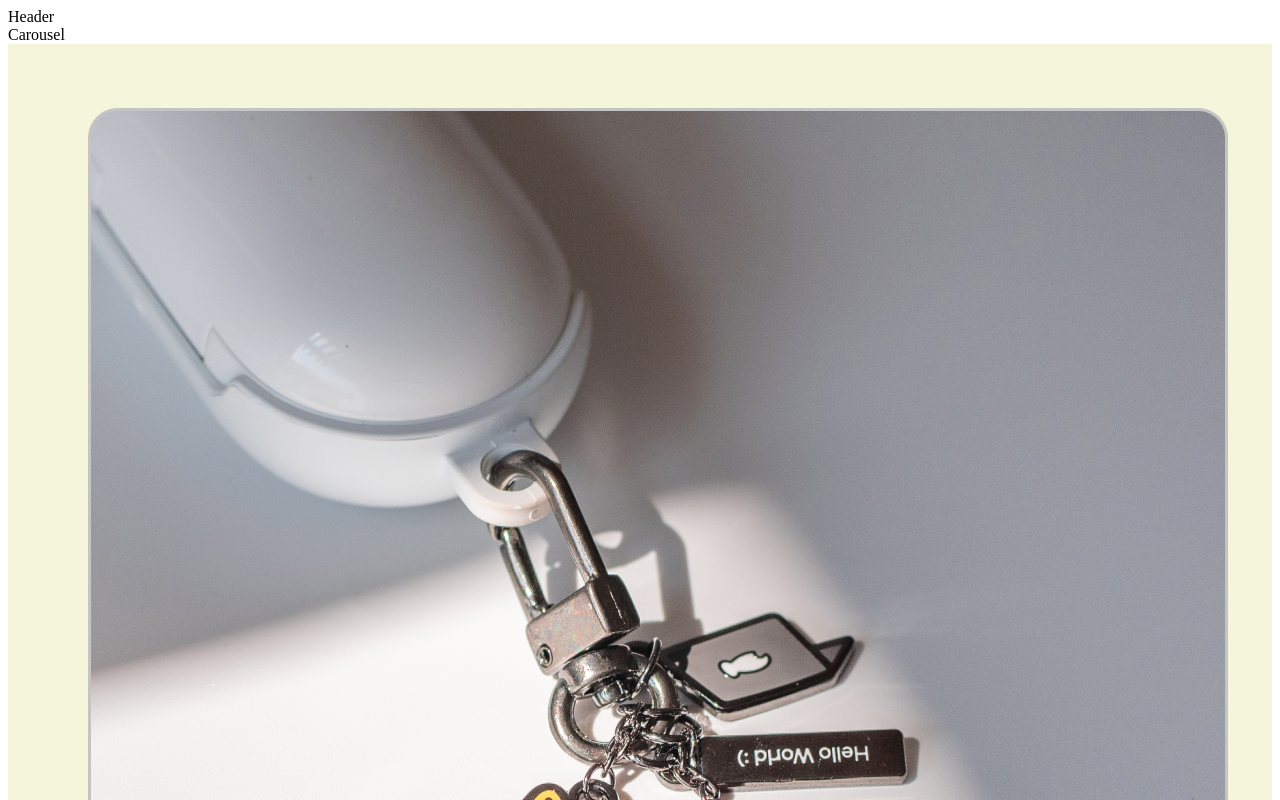
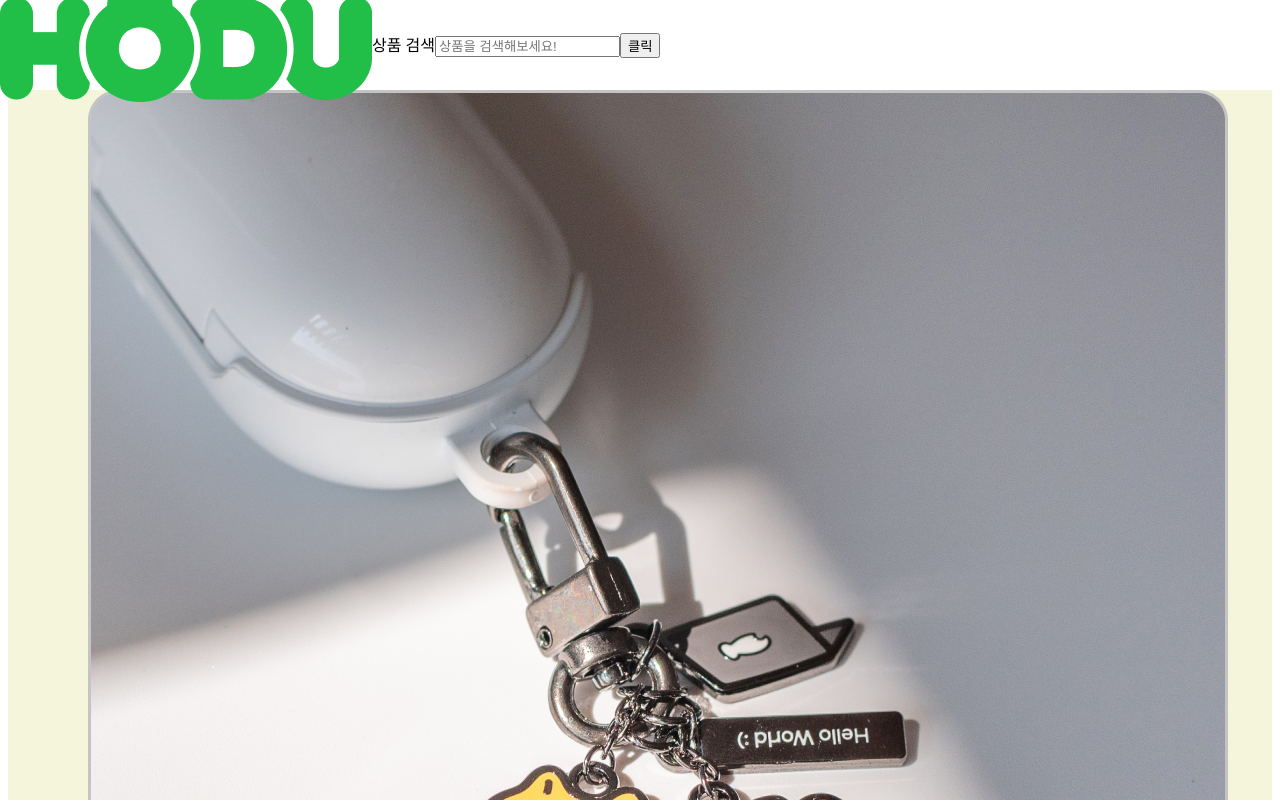
Before and after one commit to yeon1128/open-market, a React (Create React App) app: page / in a window 1280 px wide. Shown: the top 800 px of the page. Built offline with nearby package versions, Linux system fonts and the light colour scheme.

Commit message:
design: 홈 페이지 헤더 레이아웃 완성 #1

```diff
--- a/src/components/Header/index.jsx
+++ b/src/components/Header/index.jsx
@@ -1,5 +1,21 @@
+import main_logo from "../../assets/images/main_logo.png";
+import * as S from "./style";
+
 function Header() {
-  return <nav>Header</nav>;
+  return (
+    <S.HeaderContainer>
+      <S.HeaderWrapper>
+        <img src={main_logo} alt="메인 로고" />
+        <form>
+          <label className="ir" htmlFor="searchId">
+            상품 검색
+          </label>
+          <input id="searchId" type="text" placeholder="상품을 검색해보세요!" />
+          <button>클릭</button>
+        </form>
+      </S.HeaderWrapper>
+    </S.HeaderContainer>
+  );
 }
 
 export default Header;
--- a/src/components/Header/style.js
+++ b/src/components/Header/style.js
@@ -0,0 +1,19 @@
+import styled from "styled-components";
+
+export const HeaderContainer = styled.div`
+  position: fixed;
+  left: 0;
+  top: 0;
+  width: 100%;
+  background-color: #fff;
+  z-index: 10;
+`;
+
+export const HeaderWrapper = styled.header`
+  position: relative;
+  display: flex;
+  align-items: center;
+  max-width: 100%;
+  height: 90px;
+  padding: 0 auto;
+`;
```
Also changed, not shown: src/assets/images/main_logo.png (added), src/assets/images/search_btn.png (added).
